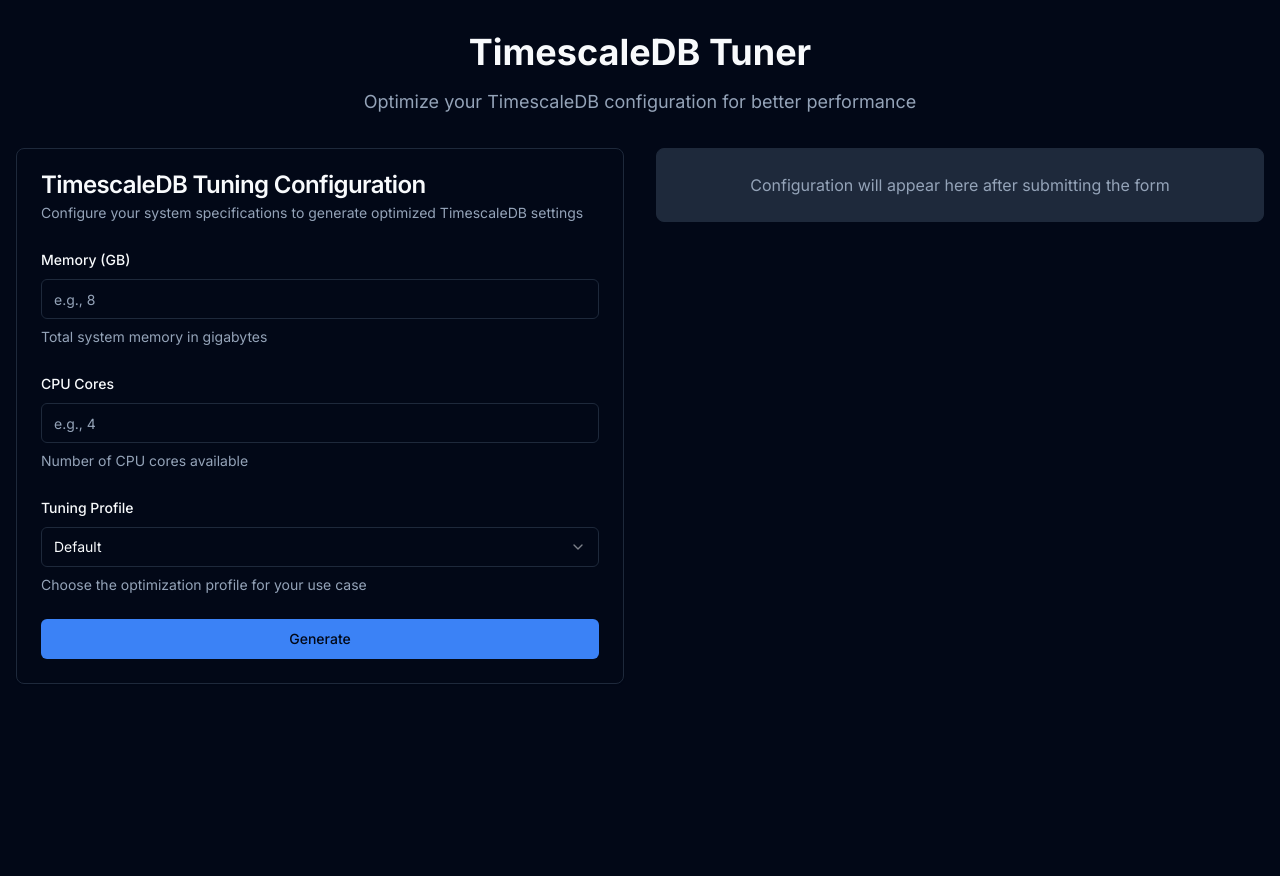
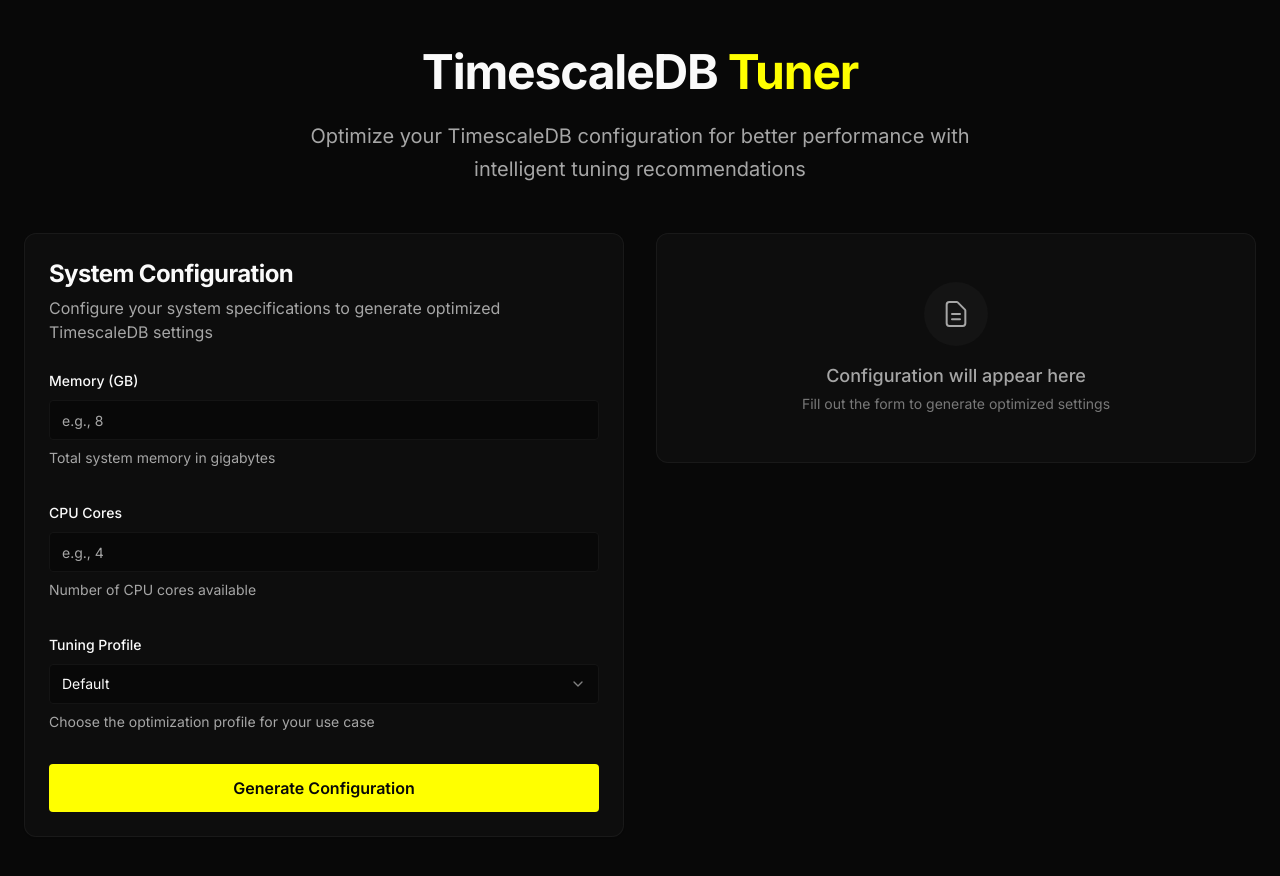
Before and after one commit to 3nd3r1/timescaledb-tune-ui, a Next.js app: page / in a window 1280 px wide. Shown: the top 876 px of the page. Before the commit the page ends 800 px from the top, so only its background shows below. Built offline with nearby package versions, Linux system fonts and the light colour scheme.

Commit message:
feat(theme): Improve the colors to fit ts better

```diff
--- a/src/app/globals.css
+++ b/src/app/globals.css
@@ -4,48 +4,50 @@
 
 @layer base {
     :root {
-        --background: 0 0% 100%;
-        --foreground: 222.2 84% 4.9%;
-        --card: 0 0% 100%;
-        --card-foreground: 222.2 84% 4.9%;
-        --popover: 0 0% 100%;
-        --popover-foreground: 222.2 84% 4.9%;
-        --primary: 221.2 83.2% 53.3%;
-        --primary-foreground: 210 40% 98%;
-        --secondary: 210 40% 96%;
-        --secondary-foreground: 222.2 84% 4.9%;
-        --muted: 210 40% 96%;
-        --muted-foreground: 215.4 16.3% 46.9%;
-        --accent: 210 40% 96%;
-        --accent-foreground: 222.2 84% 4.9%;
-        --destructive: 0 84.2% 60.2%;
-        --destructive-foreground: 210 40% 98%;
-        --border: 214.3 31.8% 91.4%;
-        --input: 214.3 31.8% 91.4%;
-        --ring: 221.2 83.2% 53.3%;
-        --radius: 0.5rem;
+        /* TigerData-inspired Dark Theme */
+        --background: 0 0% 3%; /* Rich Black #080808 */
+        --foreground: 0 0% 98%; /* Clean White #FAFAFA */
+        --card: 0 0% 6%; /* Dark Card #0F0F0F */
+        --card-foreground: 0 0% 98%; /* Clean White #FAFAFA */
+        --popover: 0 0% 6%; /* Dark Card #0F0F0F */
+        --popover-foreground: 0 0% 98%; /* Clean White #FAFAFA */
+        --primary: 60 100% 50%; /* Electric Yellow #FFFF00 */
+        --primary-foreground: 0 0% 3%; /* Rich Black #080808 */
+        --secondary: 0 0% 15%; /* Medium Dark #262626 */
+        --secondary-foreground: 0 0% 98%; /* Clean White #FAFAFA */
+        --muted: 0 0% 8%; /* Subtle Dark #141414 */
+        --muted-foreground: 0 0% 65%; /* Medium Gray #A6A6A6 */
+        --accent: 0 0% 15%; /* Medium Dark #262626 */
+        --accent-foreground: 0 0% 98%; /* Clean White #FAFAFA */
+        --destructive: 0 84% 60%; /* Red */
+        --destructive-foreground: 0 0% 98%; /* Clean White #FAFAFA */
+        --border: 0 0% 15%; /* Medium Dark #262626 */
+        --input: 0 0% 8%; /* Subtle Dark #141414 */
+        --ring: 60 100% 50%; /* Electric Yellow #FFFF00 */
+        --radius: 0.375rem;
     }
 
     .dark {
-        --background: 222.2 84% 4.9%;
-        --foreground: 210 40% 98%;
-        --card: 222.2 84% 4.9%;
-        --card-foreground: 210 40% 98%;
-        --popover: 222.2 84% 4.9%;
-        --popover-foreground: 210 40% 98%;
-        --primary: 217.2 91.2% 59.8%;
-        --primary-foreground: 222.2 84% 4.9%;
-        --secondary: 217.2 32.6% 17.5%;
-        --secondary-foreground: 210 40% 98%;
-        --muted: 217.2 32.6% 17.5%;
-        --muted-foreground: 215 20.2% 65.1%;
-        --accent: 217.2 32.6% 17.5%;
-        --accent-foreground: 210 40% 98%;
-        --destructive: 0 62.8% 30.6%;
-        --destructive-foreground: 210 40% 98%;
-        --border: 217.2 32.6% 17.5%;
-        --input: 217.2 32.6% 17.5%;
-        --ring: 224.3 76.3% 94.1%;
+        /* TigerData-inspired Dark Theme */
+        --background: 0 0% 3%; /* Rich Black #080808 */
+        --foreground: 0 0% 98%; /* Clean White #FAFAFA */
+        --card: 0 0% 6%; /* Dark Card #0F0F0F */
+        --card-foreground: 0 0% 98%; /* Clean White #FAFAFA */
+        --popover: 0 0% 6%; /* Dark Card #0F0F0F */
+        --popover-foreground: 0 0% 98%; /* Clean White #FAFAFA */
+        --primary: 60 100% 50%; /* Electric Yellow #FFFF00 */
+        --primary-foreground: 0 0% 3%; /* Rich Black #080808 */
+        --secondary: 0 0% 15%; /* Medium Dark #262626 */
+        --secondary-foreground: 0 0% 98%; /* Clean White #FAFAFA */
+        --muted: 0 0% 8%; /* Subtle Dark #141414 */
+        --muted-foreground: 0 0% 65%; /* Medium Gray #A6A6A6 */
+        --accent: 0 0% 15%; /* Medium Dark #262626 */
+        --accent-foreground: 0 0% 98%; /* Clean White #FAFAFA */
+        --destructive: 0 84% 60%; /* Red */
+        --destructive-foreground: 0 0% 98%; /* Clean White #FAFAFA */
+        --border: 0 0% 15%; /* Medium Dark #262626 */
+        --input: 0 0% 8%; /* Subtle Dark #141414 */
+        --ring: 60 100% 50%; /* Electric Yellow #FFFF00 */
     }
 }
 
@@ -55,5 +57,21 @@
     }
     body {
         @apply bg-background text-foreground;
+        font-feature-settings: "rlig" 1, "calt" 1;
     }
 }
+
+@layer utilities {
+    /* TigerData-inspired enhancements */
+    .glass-card {
+        @apply bg-card/80 backdrop-blur-sm border border-border/50;
+    }
+
+    .input-focus {
+        @apply focus-visible:ring-2 focus-visible:ring-primary focus-visible:ring-offset-0 focus-visible:ring-offset-background;
+    }
+
+    .button-hover {
+        @apply transition-all duration-200 ease-in-out;
+    }
+}
--- a/src/app/page.tsx
+++ b/src/app/page.tsx
@@ -55,46 +55,61 @@
     };
 
     return (
-        <main className="container mx-auto px-4 py-8">
-            <div className="text-center mb-8">
-                <h1 className="text-4xl font-bold mb-4">TimescaleDB Tuner</h1>
-                <p className="text-lg text-muted-foreground">
-                    Optimize your TimescaleDB configuration for better
-                    performance
+        <main className="min-h-screen bg-background">
+            <div className="container mx-auto px-6 py-12">
+                <div className="text-center mb-12">
+                    <h1 className="text-5xl font-bold mb-6 tracking-tight">
+                        TimescaleDB <span className="text-primary">Tuner</span>
+                    </h1>
+                    <p className="text-xl text-muted-foreground max-w-2xl mx-auto leading-relaxed">
+                        Optimize your TimescaleDB configuration for better performance
+                        with intelligent tuning recommendations
                     </p>
                 </div>
 
-            <div className="grid grid-cols-1 lg:grid-cols-2 gap-8">
+                <div className="grid grid-cols-1 lg:grid-cols-2 gap-8 max-w-7xl mx-auto">
                     <div>
                         <TunerForm onSubmit={handleFormSubmit} isLoading={isLoading} />
                     </div>
 
                     <div>
                         {result ? (
-                        <div className="bg-card border rounded-lg p-6 h-fit">
-                            <div className="flex justify-between items-center mb-4">
-                                <h2 className="text-xl font-semibold">
+                            <div className="glass-card rounded-xl p-6 h-fit">
+                                <div className="flex justify-between items-center mb-6">
+                                    <h2 className="text-2xl font-bold">
                                         Configuration Result
                                     </h2>
                                     <Button
-                                    variant="outline"
+                                        variant={isCopied ? "default" : "outline"}
                                         size="sm"
                                         onClick={handleCopyConfiguration}
+                                        className={isCopied ? "bg-primary text-primary-foreground hover:bg-primary/90 button-hover" : "button-hover"}
                                     >
                                         {isCopied ? "Copied!" : "Copy Configuration"}
                                     </Button>
                                 </div>
-                            <pre className="text-sm bg-muted p-4 rounded overflow-auto">
+                                <pre className="text-sm bg-muted p-6 rounded-lg overflow-auto border font-mono">
                                     {result}
                                 </pre>
                             </div>
                         ) : (
-                        <div className="bg-muted border rounded-lg p-6 h-fit flex items-center justify-center text-muted-foreground">
-                            <p className="text-center">
-                                Configuration will appear here after submitting the form
+                            <div className="glass-card rounded-xl p-12 h-fit flex items-center justify-center text-muted-foreground">
+                                <div className="text-center">
+                                    <div className="w-16 h-16 bg-muted rounded-full flex items-center justify-center mx-auto mb-4">
+                                        <svg className="w-8 h-8" fill="none" stroke="currentColor" viewBox="0 0 24 24">
+                                            <path strokeLinecap="round" strokeLinejoin="round" strokeWidth={1.5} d="M9 12h6m-6 4h6m2 5H7a2 2 0 01-2-2V5a2 2 0 012-2h5.586a1 1 0 01.707.293l5.414 5.414a1 1 0 01.293.707V19a2 2 0 01-2 2z" />
+                                        </svg>
+                                    </div>
+                                    <p className="text-lg font-medium">
+                                        Configuration will appear here
+                                    </p>
+                                    <p className="text-sm opacity-70 mt-1">
+                                        Fill out the form to generate optimized settings
                                     </p>
                                 </div>
+                            </div>
                         )}
+                    </div>
                 </div>
             </div>
         </main>
--- a/src/components/forms/tuner-form.tsx
+++ b/src/components/forms/tuner-form.tsx
@@ -47,10 +47,10 @@
     });
 
     return (
-        <Card className="w-full">
-            <CardHeader>
-                <CardTitle>TimescaleDB Tuning Configuration</CardTitle>
-                <CardDescription>
+        <Card className="w-full glass-card rounded-xl">
+            <CardHeader className="pb-6">
+                <CardTitle className="text-2xl font-bold">System Configuration</CardTitle>
+                <CardDescription className="text-base text-muted-foreground">
                     Configure your system specifications to generate optimized
                     TimescaleDB settings
                 </CardDescription>
@@ -59,7 +59,7 @@
                 <Form {...form}>
                     <form
                         onSubmit={form.handleSubmit(onSubmit)}
-                        className="space-y-6"
+                        className="space-y-8"
                     >
                         <FormField
                             control={form.control}
@@ -141,10 +141,10 @@
 
                         <Button
                             type="submit"
-                            className="w-full"
+                            className="w-full h-12 text-base font-semibold button-hover"
                             disabled={isLoading}
                         >
-                            {isLoading ? "Generating..." : "Generate"}
+                            {isLoading ? "Generating Configuration..." : "Generate Configuration"}
                         </Button>
                     </form>
                 </Form>
```
Lines whose indentation alone changed are shown as unchanged.
